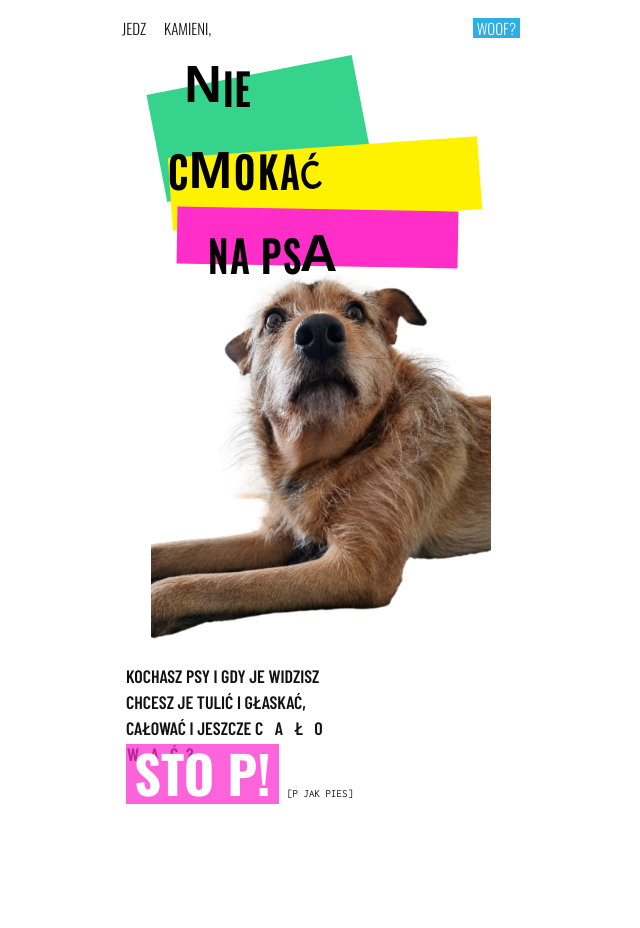
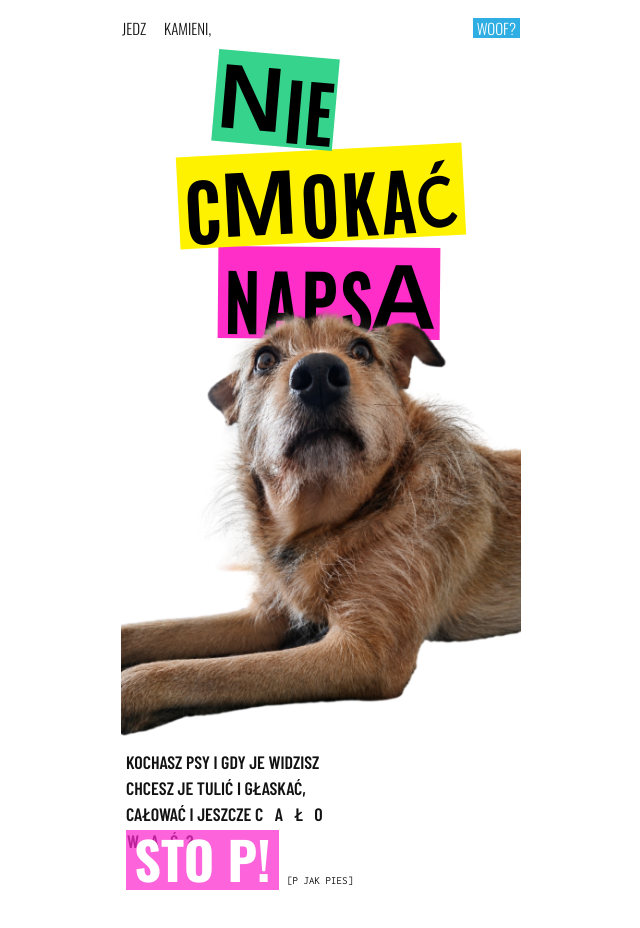
Before and after one commit to whatevershity/nokiss, a plain HTML site: page index.html in a window 1280 px wide. Shown: the whole page, without its empty margins (319-959 px from the left). Before the commit the page ends 844 px from the top, so only its background shows below. Drawn offline with nearby package versions, Linux system fonts and the light colour scheme; a web font is replaced by a local one.

Commit message:
Enlarge title chips and pull dog over NAPSA
Make NIE/CMOKAĆ/NAPSA much larger on colored strips and raise
the cutout dog so its head covers the lower third of magenta.

Co-authored-by: whatevershity <whatevershity@users.noreply.github.com>

```diff
--- a/index.html
+++ b/index.html
@@ -19,21 +19,16 @@
         <a href="#en" class="lang-link" hreflang="en" lang="en" title="English version"><span>WOOF?</span></a>
       </nav>
 
-      <div class="title-block">
-        <div class="title-stripes" aria-hidden="true">
-          <span class="stripe stripe-mint"></span>
-          <span class="stripe stripe-yellow"></span>
-          <span class="stripe stripe-magenta"></span>
-        </div>
+      <div class="title-stack">
         <h1 class="hero-title" id="hero-title">
-          <span class="line line-1">
+          <span class="chip chip-nie">
             <span class="n-big">N</span><span class="ie">I</span><span class="ie">E</span>
           </span>
-          <span class="line line-2">
+          <span class="chip chip-cmokac">
             <span class="c">C</span><span class="m-big">M</span><span class="o">O</span><span class="k">K</span><span class="a-ogonek">A</span><span class="c-kreska">Ć</span>
           </span>
-          <span class="line line-3">
-            <span class="n">N</span><span class="a">A</span><span class="space" aria-hidden="true"></span><span class="p">P</span><span class="s">S</span><span class="a-big">A</span>
+          <span class="chip chip-napsa">
+            <span class="n">N</span><span class="a">A</span><span class="p">P</span><span class="s">S</span><span class="a-big">A</span>
           </span>
         </h1>
       </div>
--- a/styles.css
+++ b/styles.css
@@ -39,7 +39,7 @@ img {
   align-items: center;
   gap: 18px;
   min-height: 40px;
-  margin: 0 16px 10px;
+  margin: 0 16px 6px;
   font-family: "Oswald", sans-serif;
 }
 
@@ -67,86 +67,59 @@ img {
   background: var(--green);
 }
 
-/* —— H1 na kolorowych paskach —— */
-.title-block {
+/* —— Duży tytuł na kolorowych chipach —— */
+.title-stack {
   position: relative;
-  z-index: 2;
-  width: calc(100% - 32px);
-  max-width: 360px;
-  margin: 0 auto;
-  aspect-ratio: 304 / 220;
-}
-
-.title-stripes {
-  position: absolute;
-  inset: 0;
-  z-index: 0;
-  pointer-events: none;
-}
-
-.stripe {
-  position: absolute;
-  display: block;
-}
-
-.stripe-mint {
-  left: 4%;
-  top: 6%;
-  width: 58%;
-  height: 42%;
-  background: var(--mint);
-  transform: rotate(-11deg);
   z-index: 1;
-}
-
-.stripe-yellow {
-  left: 8%;
-  top: 34%;
-  width: 86%;
-  height: 28%;
-  background: var(--yellow);
-  transform: rotate(-4deg);
-  z-index: 2;
-}
-
-.stripe-magenta {
-  left: 10%;
-  top: 58%;
-  width: 78%;
-  height: 22%;
-  background: var(--magenta);
-  transform: rotate(1deg);
-  z-index: 3;
+  width: 100%;
+  padding: 0 10px;
 }
 
 .hero-title {
-  position: absolute;
-  inset: 0;
-  z-index: 4;
+  display: flex;
+  flex-direction: column;
+  align-items: center;
+  gap: 4px;
   margin: 0;
   font-weight: 600;
   line-height: 1;
 }
 
-.line {
-  position: absolute;
-  display: flex;
+.chip {
+  display: inline-flex;
   align-items: flex-end;
+  justify-content: center;
+  padding: .02em .12em 0;
   color: #000;
   white-space: nowrap;
+  line-height: .9;
 }
 
-.line-1 { top: 0%; left: 12%; }
-.line-2 { top: 32%; left: 7%; }
-.line-3 { top: 64%; left: 18%; }
+.chip-nie {
+  background: var(--mint);
+  transform: rotate(5deg);
+  margin-right: 22%;
+  z-index: 3;
+}
 
-.space { width: .35em; }
+.chip-cmokac {
+  background: var(--yellow);
+  transform: rotate(-3deg);
+  z-index: 2;
+}
+
+.chip-napsa {
+  background: var(--magenta);
+  transform: rotate(0.5deg);
+  margin-left: 4%;
+  z-index: 1;
+}
 
 .n-big,
 .m-big,
 .a-big {
   font-family: "Sarpanch", sans-serif;
-  font-size: clamp(40px, 11vw, 52px);
+  font-size: clamp(70px, 20vw, 92px);
   font-weight: 600;
   line-height: 1;
 }
@@ -161,37 +134,37 @@ img {
 .p,
 .s {
   font-family: "Oswald", sans-serif;
-  font-size: clamp(34px, 9.2vw, 44px);
+  font-size: clamp(58px, 16.5vw, 78px);
   font-weight: 600;
   line-height: 1;
   transform: scaleX(.84);
-  margin-right: -0.04em;
+  margin-right: -0.05em;
 }
 
 .c-kreska {
   display: inline-block;
   font-family: "Trebuchet MS", "Lucida Grande", sans-serif;
-  font-size: clamp(30px, 8vw, 38px);
+  font-size: clamp(52px, 14.5vw, 70px);
   font-weight: 700;
   line-height: 1;
-  transform: translate(-2px, 0) scaleX(.84) rotate(-9deg);
+  transform: translate(-3px, 0) scaleX(.84) rotate(-9deg);
 }
 
-.m-big { position: relative; top: .05em; }
-.a-big { position: relative; top: .04em; margin-left: -0.04em; }
+.m-big { position: relative; top: .04em; }
+.a-big { position: relative; top: .03em; margin-left: -0.03em; }
 
-/* —— Pies —— */
+/* —— Pies: głowa nachodzi na dolną ⅓ magenta —— */
 .hero-dog {
   position: relative;
-  z-index: 3;
+  z-index: 5;
   display: flex;
   justify-content: center;
-  margin: -22% 0 -4%;
-  padding: 0 8px;
+  margin: -5.8rem 0 -8%;
+  padding: 0 2px;
 }
 
 .hero-dog img {
-  width: min(82%, 340px);
+  width: min(96%, 400px);
   height: auto;
 }
 
@@ -217,13 +190,9 @@ img {
   text-transform: uppercase;
 }
 
-.q-line {
-  display: block;
-}
+.q-line { display: block; }
 
-.spaced {
-  letter-spacing: .22em;
-}
+.spaced { letter-spacing: .22em; }
 
 .q-last {
   position: relative;
```
